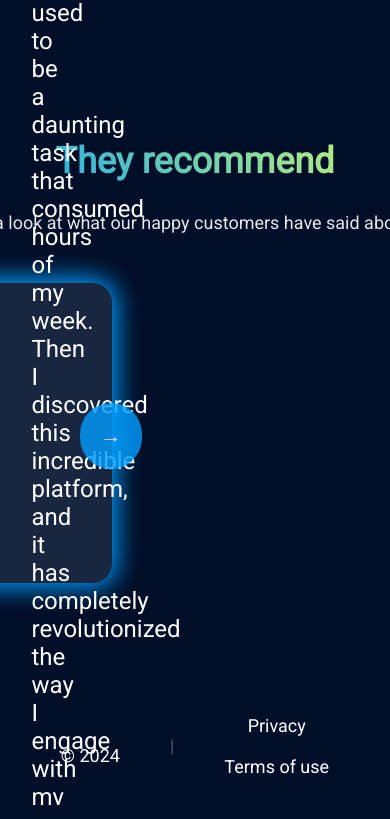
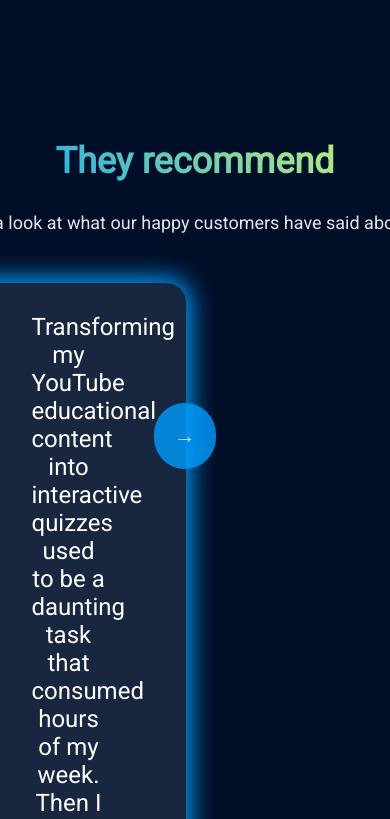
Before and after one commit to Dichiara25/Sola, a Next.js app: page / in a window 390 px wide. Shown: the part 4301-5120 px from the top of the page. Built offline with nearby package versions, Linux system fonts and the light colour scheme.

Commit message:
Fix responsivity

```diff
--- a/src/app/components/structure/home/Feedbacks.module.css
+++ b/src/app/components/structure/home/Feedbacks.module.css
@@ -2,6 +2,7 @@
     display: flex;
     flex-direction: column;
     text-align: center;
+    justify-content: center;
 }
 
 .box {
@@ -13,9 +14,16 @@
     padding: 30px 80px;
     border-radius: 20px;
     background-color: var(--light-background-color);
-    max-width: 40vw;
+    max-width: 50vw;
     height: 300px;
     box-shadow: 0 0 25px 5px var(--first-color);
+}
+
+@media (max-width: 1500px) {
+    .box {
+        height: auto;
+        max-width: 60vw;
+    }
 }
 
 .verticalCenter {
```
